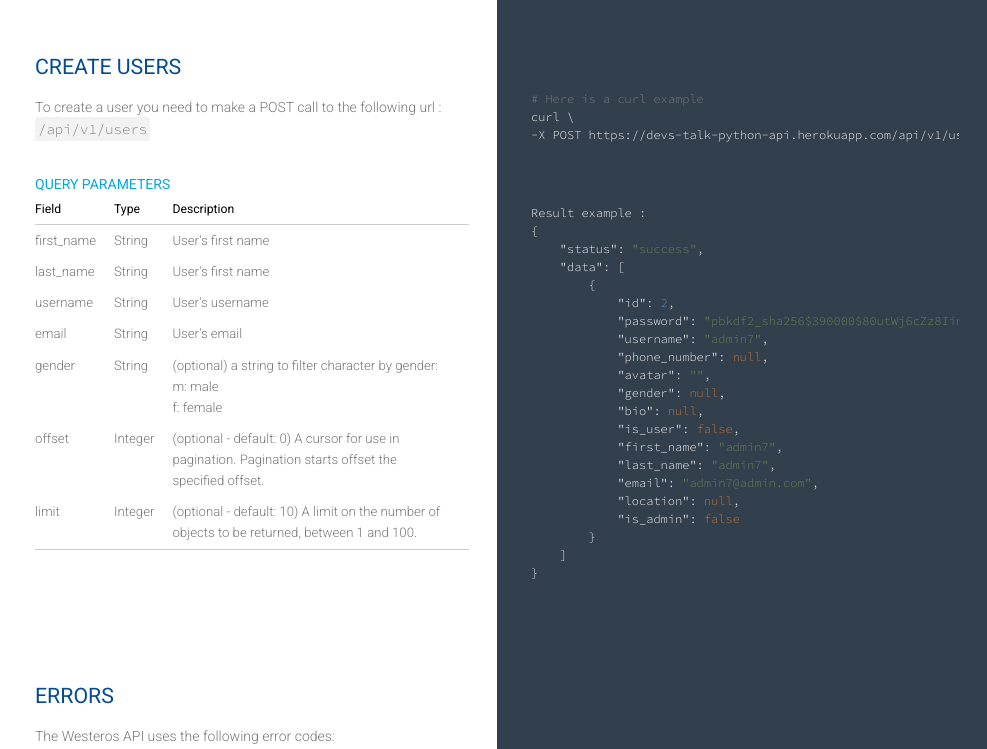
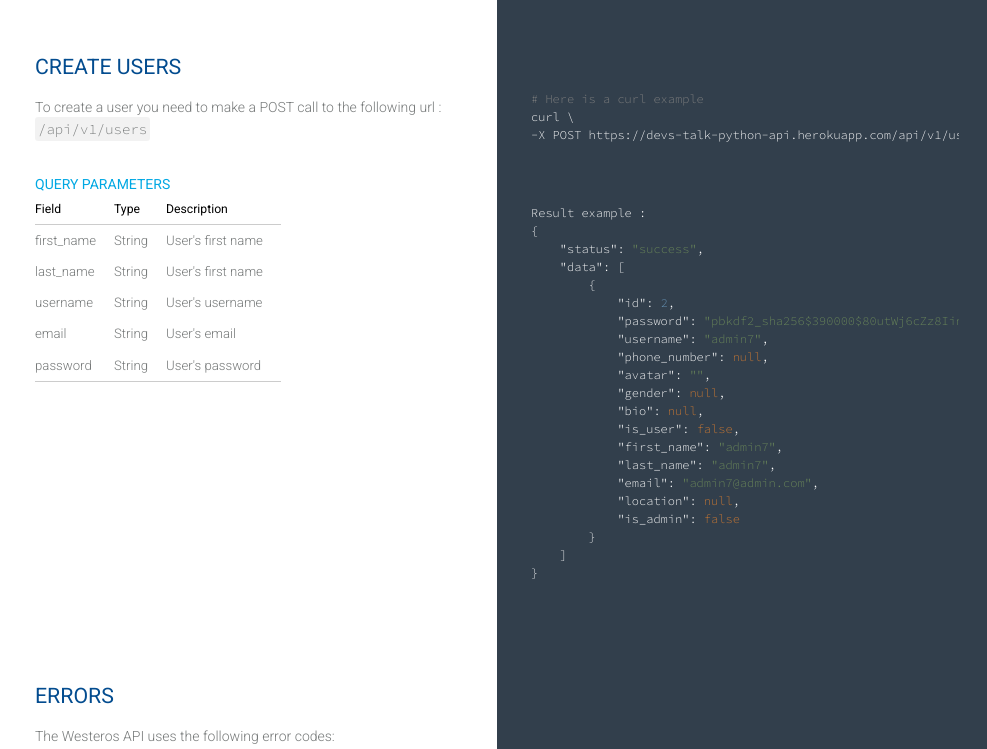
Before and after one commit to bewld-devs/devs-talk-python-api, a Django app: page / in a window 1280 px wide. Shown: the part 1104-1853 px from the top of the page, without its empty margins (293-1280 px from the left). Run offline with Django 4.2, Linux system fonts and the light colour scheme; some libraries are stand-ins or nearby versions.

Commit message:
update params

```diff
--- a/devs_talk_api_app/templates/index.html
+++ b/devs_talk_api_app/templates/index.html
@@ -264,25 +264,11 @@ Result example :
                             </td>
                         </tr>
                         <tr>
-                            <td>gender</td>
+                            <td>password</td>
                             <td>String</td>
                             <td>
-                                (optional) a string to filter character by gender:<br>
-                                m: male<br>
-                                f: female
+                                User's password
                             </td>
-                        </tr>
-                        <tr>
-                            <td>offset</td>
-                            <td>Integer</td>
-                            <td>(optional - default: 0) A cursor for use in pagination. Pagination starts offset the
-                                specified offset.</td>
-                        </tr>
-                        <tr>
-                            <td>limit</td>
-                            <td>Integer</td>
-                            <td>(optional - default: 10) A limit on the number of objects to be returned, between 1 and
-                                100.</td>
                         </tr>
                     </tbody>
                 </table>
```
